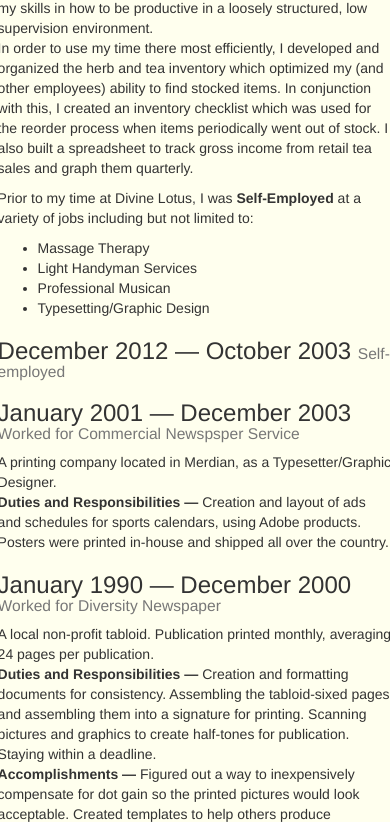
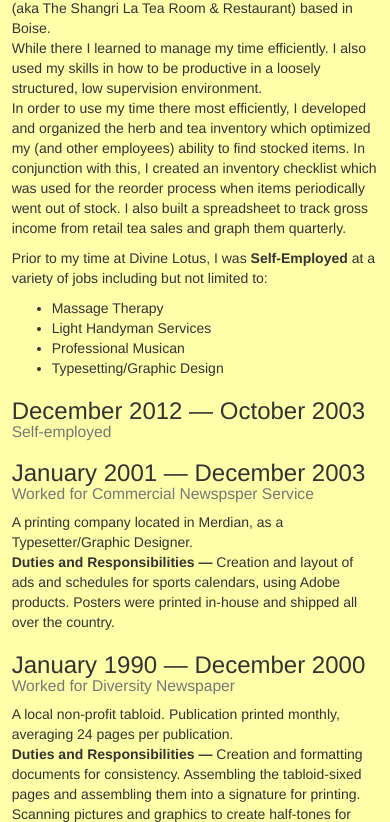
Before and after one commit to BertAllen/resume2, a plain HTML site: page index.html in a window 390 px wide. Shown: the part 375-1197 px from the top of the page. Drawn offline with nearby package versions, Linux system fonts and the light colour scheme.

Commit message:
first commit of rez

```diff
--- a/assets/styles/style.css
+++ b/assets/styles/style.css
@@ -1,16 +1,17 @@
-.first-blerb {
+.col-sm-4.first-blerb {
     position: fixed !important;
     top: 0;
     bottom: 0;
     background-color: #da7;
+    height: 100%;
     /*background: linear-gradient(to right bottom, #da7, #ffe)*/
 }
-#extra-padding {
+.extra-padding {
     padding-left: 3%;
     padding-right: 3%;
 }
 .nice-yellow {
-    background-color: #ffe
+    background-color: #ffa
 }
 .my-pic{
     border-radius: 10px;
--- a/index.html
+++ b/index.html
@@ -1,28 +1,37 @@
 <html>
+
 <head>
     <meta charset="UTF-8">
+    <meta name="viewport" content="width=device-width, initial-scale=1">
+
     <title>Bert's Resume</title>
-    <link rel="stylesheet" href="assets/styles/style.css">
 
     <!-- Latest compiled and minified CSS -->
-    <link rel="stylesheet" href="https://maxcdn.bootstrapcdn.com/bootstrap/3.3.6/css/bootstrap.min.css" integrity="sha384-1q8mTJOASx8j1Au+a5WDVnPi2lkFfwwEAa8hDDdjZlpLegxhjVME1fgjWPGmkzs7" crossorigin="anonymous">
+    <link rel="stylesheet" href="https://maxcdn.bootstrapcdn.com/bootstrap/3.3.6/css/bootstrap.min.css" integrity="sha384-1q8mTJOASx8j1Au+a5WDVnPi2lkFfwwEAa8hDDdjZlpLegxhjVME1fgjWPGmkzs7"
+        crossorigin="anonymous">
 
     <!-- Optional theme -->
-    <link rel="stylesheet" href="https://maxcdn.bootstrapcdn.com/bootstrap/3.3.6/css/bootstrap-theme.min.css" integrity="sha384-fLW2N01lMqjakBkx3l/M9EahuwpSfeNvV63J5ezn3uZzapT0u7EYsXMjQV+0En5r" crossorigin="anonymous">
+    <link rel="stylesheet" href="https://maxcdn.bootstrapcdn.com/bootstrap/3.3.6/css/bootstrap-theme.min.css" integrity="sha384-fLW2N01lMqjakBkx3l/M9EahuwpSfeNvV63J5ezn3uZzapT0u7EYsXMjQV+0En5r"
+        crossorigin="anonymous">
+
+    <link rel="stylesheet" href="assets/styles/style.css">
 </head>
+
 <body>
+    <div class="container-fluid">
         <div class="row">
-       <div class="col-sm-4 first-blerb text-center" id="extra-padding">
-        <h1><b>Bert Allen</b></h1> <!--personal section-->
+            <div class="col-sm-4 first-blerb col-xs-12 text-center extra-padding">
+                <h1><b>Bert Allen</b></h1>
+                <!--personal section-->
                 <!--<img src="assets/img/bert-res-pic.jpg" alt="Profile Picture" height="150"/>-->
-        <img class="my-pic" src="assets/img/bert4b.jpg" alt="Profile Picture" width="150"/>
+                <img class="my-pic" src="assets/img/bert4b.jpg" alt="Profile Picture" width="150" />
                 <section id="opening">
                     <h2>About Me... <small>I like things to be right. When I discover a problem, <br> I want to get the the root of it and <br> figure out how to solve it.</small></h2>
                 </section>
                 <h3><b>208.830.9164</b></h3>
                 <h4><b>MrLaughingDragon@aol.com</b></h4>
             </div>
-       <div class="col-sm-8 col-sm-offset-4 nice-yellow" id="extra-padding">
+            <div class="col-sm-8 col-sm-offset-4 col-xs-12 nice-yellow extra-padding">
                 <!--Libretto-->
                 <!--<section id="background">
             <h2>Personal History <br>
@@ -37,15 +46,24 @@
         </section>-->
                 <section id="work">
                     <h2>Life History</h2>
-            <p>Most recently I have been a <strong>Teaching Assistant at Boise Code Works</strong> after graduating from the full-stack development class there.
-During that time I learned a variety of languages and platforms including: HTML, CSS, JavaScript, and Angular. We were also introduced to Node, .NET and C#. <br>
-My “capstone project” for this class was the conception, development and design of a product I named “Musical-Keymaster.” My team of two other students and myself produced this program in just over a month. The app takes in a pasted chord sheet and transposes the chord references to whatever key the end user desires. There is also a private storage area for users to keep their stash of songs.
+                    <p>Most recently I have been a <strong>Teaching Assistant at Boise Code Works</strong> after graduating
+                        from the full-stack development class there. During that time I learned a variety of languages and
+                        platforms including: HTML, CSS, JavaScript, and Angular. We were also introduced to Node, .NET and
+                        C#. <br> My “capstone project” for this class was the conception, development and design of a product
+                        I named “Musical-Keymaster.” My team of two other students and myself produced this program in just
+                        over a month. The app takes in a pasted chord sheet and transposes the chord references to whatever
+                        key the end user desires. There is also a private storage area for users to keep their stash of songs.
                     </p>
-<p>Prior to that, I worked for the <strong>Divine Lotus Tea Company</strong> (aka The Shangri La Tea Room & Restaurant) based in Boise. <br>
-While there I learned to manage my time efficiently. I also used my skills in how to be productive in a loosely structured, low supervision environment. <br>
-In order to use my time there most efficiently, I developed and organized the herb and tea inventory which optimized my (and other employees) ability to find stocked items. In conjunction with this, I created an inventory checklist which was used for the reorder process when items periodically went out of stock. I also built a spreadsheet to track gross income from retail tea sales and graph them quarterly.
+                    <p>Prior to that, I worked for the <strong>Divine Lotus Tea Company</strong> (aka The Shangri La Tea Room
+                        & Restaurant) based in Boise. <br> While there I learned to manage my time efficiently. I also used
+                        my skills in how to be productive in a loosely structured, low supervision environment. <br> In order
+                        to use my time there most efficiently, I developed and organized the herb and tea inventory which
+                        optimized my (and other employees) ability to find stocked items. In conjunction with this, I created
+                        an inventory checklist which was used for the reorder process when items periodically went out of
+                        stock. I also built a spreadsheet to track gross income from retail tea sales and graph them quarterly.
                     </p>
-<p>Prior to my time at Divine Lotus, I was <strong>Self-Employed</strong> at a variety of jobs including but not limited to: <br>
+                    <p>Prior to my time at Divine Lotus, I was <strong>Self-Employed</strong> at a variety of jobs including
+                        but not limited to: <br>
                         <ul>
                             <li>Massage Therapy</li>
                             <li>Light Handyman Services</li>
@@ -60,13 +78,20 @@ In order to use my time there most efficiently, I developed and organized the he
                     <h3>December 2012 — October 2003 <small>Self-employed </small></h3>
                     <h3>January 2001 — December 2003 <small>Worked for Commercial Newspsper Service</small></h3>
                     <p>A printing company located in Merdian, as a Typesetter/Graphic Designer. <br>
-            <b>Duties and Responsibilities —</b> Creation and layout of ads and schedules for sports calendars, using Adobe products. Posters were printed in-house and shipped all over the country.</p>
+                        <b>Duties and Responsibilities —</b> Creation and layout of ads and schedules for sports calendars,
+                        using Adobe products. Posters were printed in-house and shipped all over the country.</p>
                     <h3>January 1990 — December 2000 <small>Worked for Diversity Newspaper</small></h3>
                     <p>A local non-profit tabloid. Publication printed monthly, averaging 24 pages per publication. <br>
-            <b>Duties and Responsibilities —</b> Creation and formatting documents for consistency. Assembling the tabloid-sixed pages and assembling them into a signature for printing. Scanning pictures and graphics to create half-tones for publication. Staying within a deadline. <br>
-            <b>Accomplishments —</b> Figured out a way to inexpensively compensate for dot gain so the printed pictures would look acceptable. Created templates to help others produce documents consistent with our publication specs.</p>
+                        <b>Duties and Responsibilities —</b> Creation and formatting documents for consistency. Assembling
+                        the tabloid-sixed pages and assembling them into a signature for printing. Scanning pictures and
+                        graphics to create half-tones for publication. Staying within a deadline. <br>
+                        <b>Accomplishments —</b> Figured out a way to inexpensively compensate for dot gain so the printed
+                        pictures would look acceptable. Created templates to help others produce documents consistent with
+                        our publication specs.</p>
                 </section>
             </div>
         </div>
+    </div>
 </body>
+
 </html>
```
Lines whose indentation alone changed are shown as unchanged.
